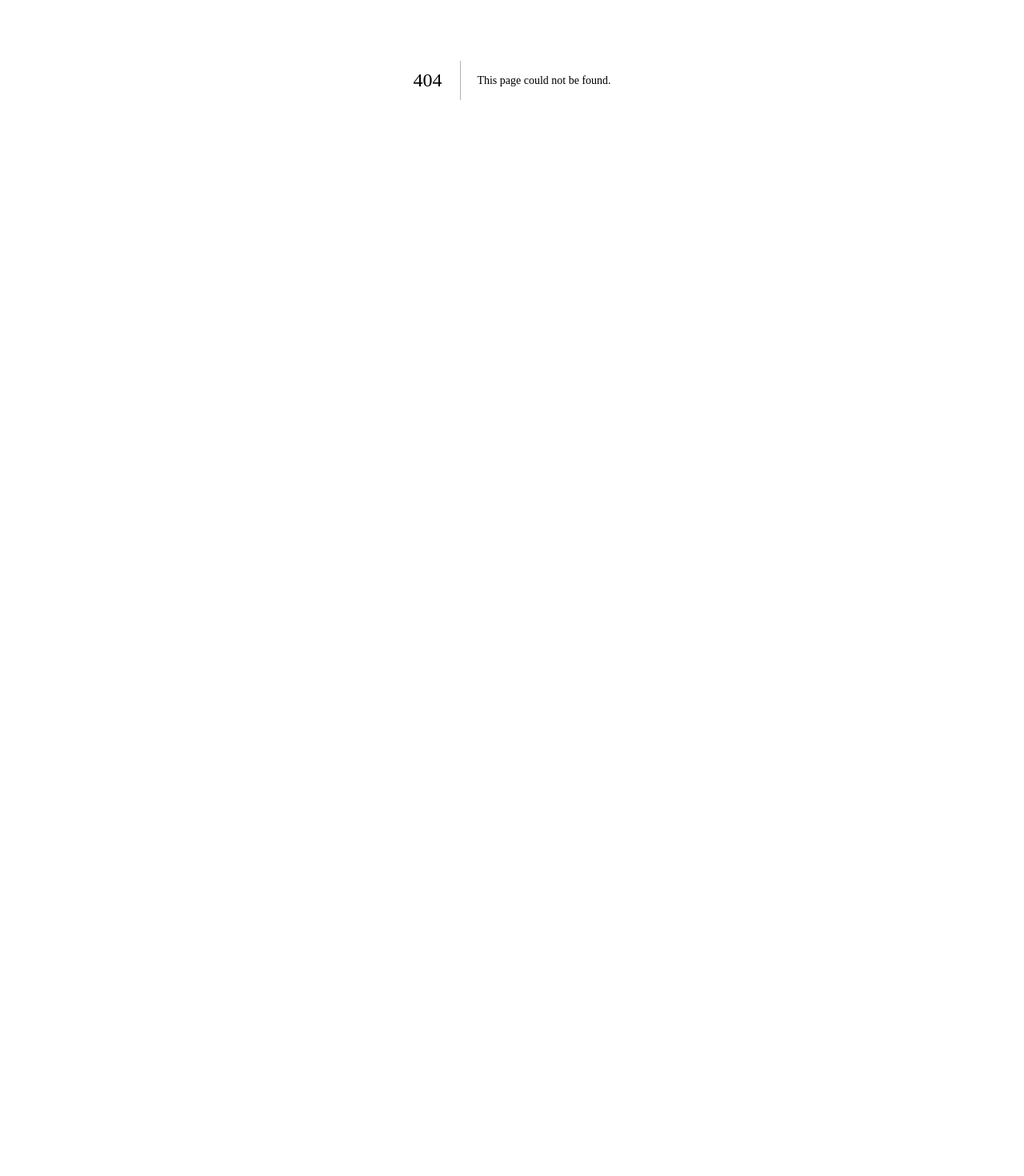
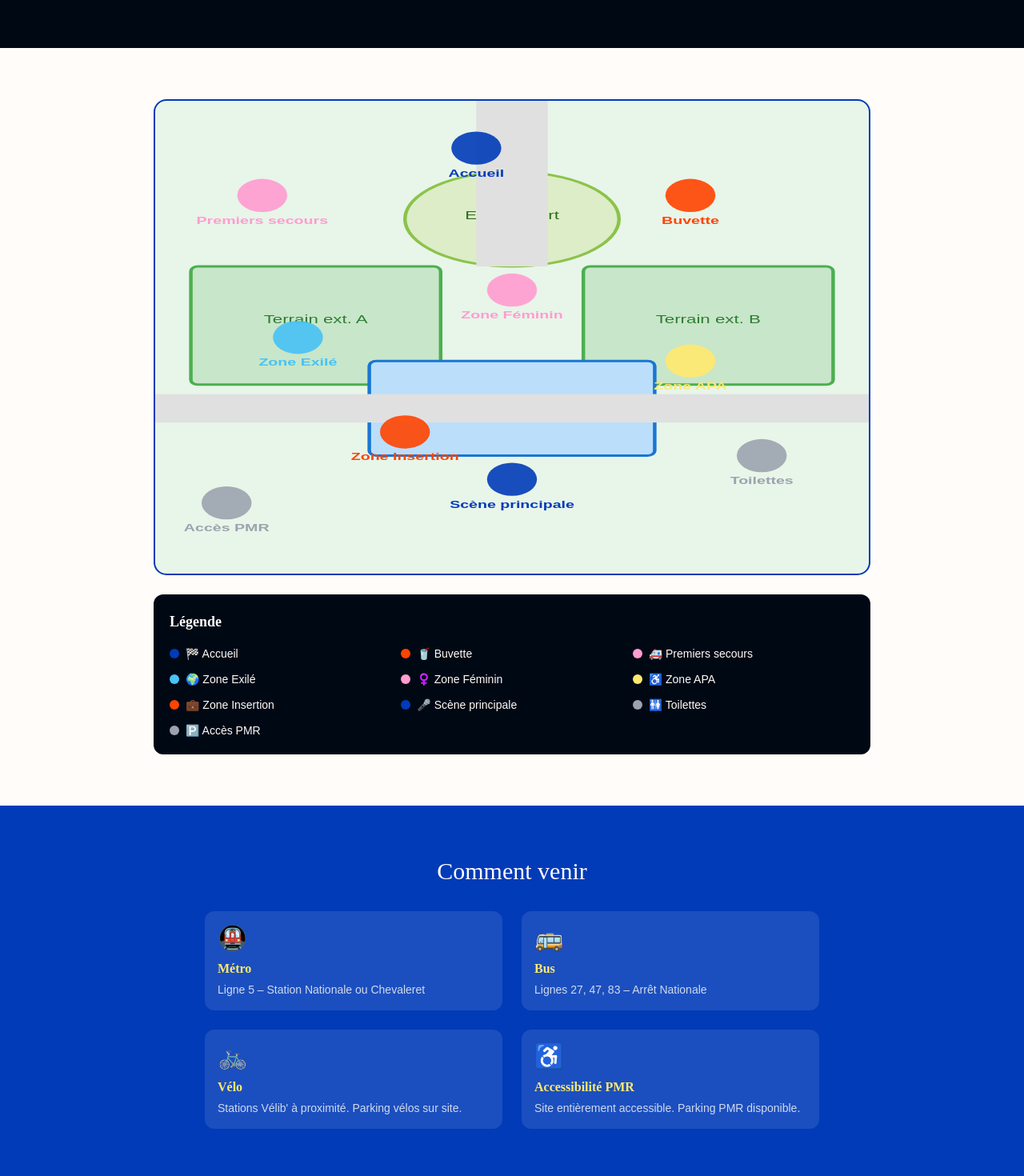
Before and after one commit to MatteoOliveira/HackatonNoCode, a Next.js app: page /carte in a window 1280 px wide. Before the commit this address had no page. Shown: the part 300-1770 px from the top of the page at 80% size. Before the commit the page ends 800 px from the top, so only its background shows below. Built offline with nearby package versions, Linux system fonts and the light colour scheme.

Commit message:
feat(carte-live): carte SVG interactive du festival avec marqueurs stands, légende, infos accès PMR

```diff
--- /dev/null
+++ b/src/app/carte/page.tsx
@@ -0,0 +1,183 @@
+import type { Metadata } from "next";
+import Header from "@/components/layout/Header";
+import Footer from "@/components/layout/Footer";
+
+export const metadata: Metadata = {
+  title: "Carte Live – Solimouv'",
+  description:
+    "Retrouvez votre chemin au festival Solimouv' grâce à la carte interactive. Stands, ateliers, accueil, buvette – tout est indiqué.",
+};
+
+const STANDS = [
+  { id: "accueil", label: "Accueil", emoji: "🏁", x: 45, y: 10, color: "var(--color-bleu-fonce)" },
+  { id: "buvette", label: "Buvette", emoji: "🥤", x: 75, y: 20, color: "var(--color-orange)" },
+  { id: "secours", label: "Premiers secours", emoji: "🚑", x: 15, y: 20, color: "var(--color-rose)" },
+  { id: "exile", label: "Zone Exilé", emoji: "🌍", x: 20, y: 50, color: "var(--color-bleu-clair)" },
+  { id: "feminin", label: "Zone Féminin", emoji: "♀️", x: 50, y: 40, color: "var(--color-rose)" },
+  { id: "apa", label: "Zone APA", emoji: "♿", x: 75, y: 55, color: "var(--color-jaune)" },
+  { id: "insertion", label: "Zone Insertion", emoji: "💼", x: 35, y: 70, color: "var(--color-orange)" },
+  { id: "scene", label: "Scène principale", emoji: "🎤", x: 50, y: 80, color: "var(--color-bleu-fonce)" },
+  { id: "wc", label: "Toilettes", emoji: "🚻", x: 85, y: 75, color: "#9ca3af" },
+  { id: "parking", label: "Accès PMR", emoji: "🅿️", x: 10, y: 85, color: "#9ca3af" },
+];
+
+export default function CarteLivePage() {
+  return (
+    <>
+      <Header />
+
+      <main>
+        {/* Hero */}
+        <section
+          className="py-24 px-4 text-center"
+          style={{ backgroundColor: "var(--color-noir)" }}
+          aria-label="Carte du festival"
+        >
+          <h1 className="text-5xl sm:text-6xl mb-4" style={{ color: "var(--color-blanc)" }}>
+            Carte Live
+          </h1>
+          <p className="text-xl opacity-70 max-w-xl mx-auto" style={{ color: "var(--color-bleu-clair)" }}>
+            Retrouvez-vous facilement au festival
+          </p>
+        </section>
+
+        {/* Carte SVG */}
+        <section className="py-16 px-4" aria-label="Carte interactive du festival">
+          <div className="max-w-4xl mx-auto">
+            <div
+              className="relative rounded-2xl overflow-hidden border-2"
+              style={{
+                borderColor: "var(--color-bleu-fonce)",
+                backgroundColor: "#e8f5e9",
+                paddingBottom: "66%",
+              }}
+            >
+              <svg
+                viewBox="0 0 100 100"
+                preserveAspectRatio="none"
+                className="absolute inset-0 w-full h-full"
+                role="img"
+                aria-label="Plan du Centre Sportif Charles Moureu"
+              >
+                {/* Terrain extérieur A */}
+                <rect x="5" y="35" width="35" height="25" rx="1" fill="#c8e6c9" stroke="#4caf50" strokeWidth="0.5" />
+                <text x="22.5" y="47" textAnchor="middle" fontSize="2.5" fill="#2e7d32">
+                  Terrain ext. A
+                </text>
+
+                {/* Terrain extérieur B */}
+                <rect x="60" y="35" width="35" height="25" rx="1" fill="#c8e6c9" stroke="#4caf50" strokeWidth="0.5" />
+                <text x="77.5" y="47" textAnchor="middle" fontSize="2.5" fill="#2e7d32">
+                  Terrain ext. B
+                </text>
+
+                {/* Salle couverte */}
+                <rect x="30" y="55" width="40" height="20" rx="1" fill="#bbdefb" stroke="#1976d2" strokeWidth="0.5" />
+                <text x="50" y="65" textAnchor="middle" fontSize="2.5" fill="#0d47a1">
+                  Salle couverte
+                </text>
+
+                {/* Espace vert */}
+                <ellipse cx="50" cy="25" rx="15" ry="10" fill="#dcedc8" stroke="#8bc34a" strokeWidth="0.5" />
+                <text x="50" y="25" textAnchor="middle" fontSize="2.5" fill="#33691e">
+                  Espace vert
+                </text>
+
+                {/* Allée principale */}
+                <rect x="45" y="0" width="10" height="35" fill="#e0e0e0" />
+                <rect x="0" y="62" width="100" height="6" fill="#e0e0e0" />
+
+                {/* Marqueurs stands */}
+                {STANDS.map((stand) => (
+                  <g key={stand.id} transform={`translate(${stand.x}, ${stand.y})`}>
+                    <circle r="3.5" fill={stand.color} opacity="0.9" />
+                    <text textAnchor="middle" y="6" fontSize="2.2" fill={stand.color} fontWeight="bold">
+                      {stand.label}
+                    </text>
+                  </g>
+                ))}
+              </svg>
+            </div>
+
+            {/* Légende */}
+            <div
+              className="mt-6 p-5 rounded-xl"
+              style={{ backgroundColor: "var(--color-noir)" }}
+            >
+              <h2 className="text-lg font-semibold mb-4" style={{ color: "var(--color-blanc)" }}>
+                Légende
+              </h2>
+              <div className="grid grid-cols-2 sm:grid-cols-3 gap-3">
+                {STANDS.map((stand) => (
+                  <div key={stand.id} className="flex items-center gap-2">
+                    <span
+                      className="w-3 h-3 rounded-full flex-shrink-0"
+                      style={{ backgroundColor: stand.color }}
+                      aria-hidden="true"
+                    />
+                    <span className="text-sm" style={{ color: "var(--color-blanc)" }}>
+                      {stand.emoji} {stand.label}
+                    </span>
+                  </div>
+                ))}
+              </div>
+            </div>
+          </div>
+        </section>
+
+        {/* Infos accès */}
+        <section
+          className="py-16 px-4"
+          style={{ backgroundColor: "var(--color-bleu-fonce)" }}
+          aria-label="Comment venir"
+        >
+          <div className="max-w-3xl mx-auto">
+            <h2 className="text-3xl mb-8 text-center" style={{ color: "var(--color-blanc)" }}>
+              Comment venir
+            </h2>
+            <div className="grid sm:grid-cols-2 gap-6">
+              {[
+                {
+                  icon: "🚇",
+                  titre: "Métro",
+                  detail: "Ligne 5 – Station Nationale ou Chevaleret",
+                },
+                {
+                  icon: "🚌",
+                  titre: "Bus",
+                  detail: "Lignes 27, 47, 83 – Arrêt Nationale",
+                },
+                {
+                  icon: "🚲",
+                  titre: "Vélo",
+                  detail: "Stations Vélib' à proximité. Parking vélos sur site.",
+                },
+                {
+                  icon: "♿",
+                  titre: "Accessibilité PMR",
+                  detail: "Site entièrement accessible. Parking PMR disponible.",
+                },
+              ].map((info) => (
+                <div
+                  key={info.titre}
+                  className="p-4 rounded-xl"
+                  style={{ backgroundColor: "rgba(255,255,255,0.1)" }}
+                >
+                  <div className="text-3xl mb-2">{info.icon}</div>
+                  <h3 className="font-semibold mb-1" style={{ color: "var(--color-jaune)" }}>
+                    {info.titre}
+                  </h3>
+                  <p className="text-sm opacity-80" style={{ color: "var(--color-blanc)" }}>
+                    {info.detail}
+                  </p>
+                </div>
+              ))}
+            </div>
+          </div>
+        </section>
+      </main>
+
+      <Footer />
+    </>
+  );
+}
```
